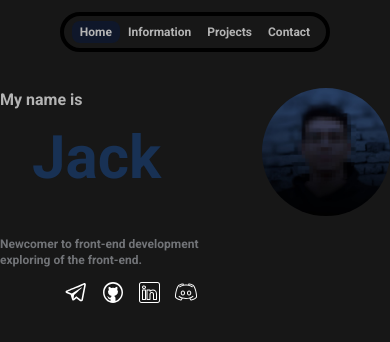
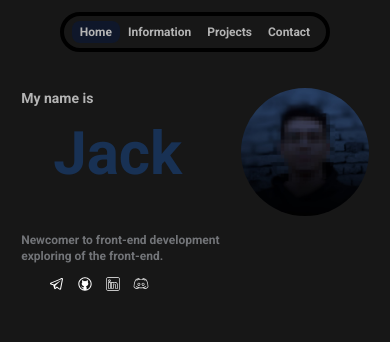
Before and after one commit to j2a1ck/personal-website, a Next.js app: page / in a window 390 px wide. Shown: the top 342 px of the page. Built offline with nearby package versions, Linux system fonts and the light colour scheme.

Commit message:
fix responsiveness

```diff
--- a/src/app/components/OwnerText.tsx
+++ b/src/app/components/OwnerText.tsx
@@ -4,7 +4,7 @@ import SocialMedia from "./SocialMedia";
 const OwnerText: React.FC = () => {
   return (
     <div>
-      <h1 className="text-white"> My name is</h1>
+      <h1 className="text-sm text-white lg:text-base"> My name is</h1>
       <h2
         className={`px-8 pt-4 text-6xl font-extrabold text-navy-blue md:text-9xl lg:text-9xl`}
       >
@@ -16,8 +16,8 @@ const OwnerText: React.FC = () => {
       <h3 className="h-auto w-auto pt-4 text-xs font-bold text-gray-lite md:pt-7 md:text-base lg:pt-9 lg:text-2xl">
         exploring of the front-end.
       </h3>
-      <div className="px-16 pt-3 md:pt-5 lg:pt-3">
-        <SocialMedia/>
+      <div className="px-7 pt-3 md:pt-5 lg:pt-3">
+        <SocialMedia />
       </div>
     </div>
   );
--- a/src/app/components/SocialMedia.tsx
+++ b/src/app/components/SocialMedia.tsx
@@ -31,7 +31,7 @@ const SocialMedia: React.FC = () => {
           target="_blank"
           rel="noopener noreferrer"
         >
-          <Image src={link.src} alt={link.alt} width={30} height={30} />
+          <Image src={link.src} alt={link.alt} className="w-4 md:w-8 lg:w-8" />
         </a>
       ))}
     </div>
```
